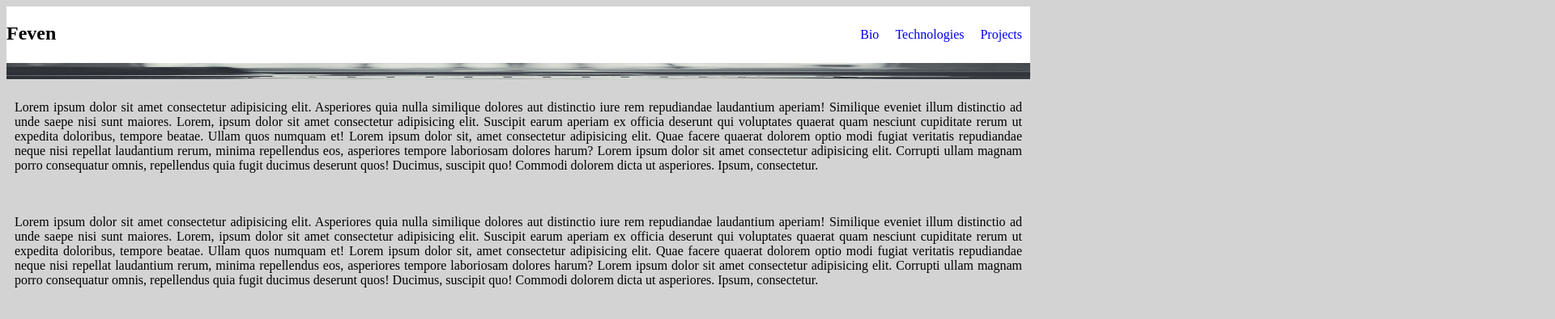
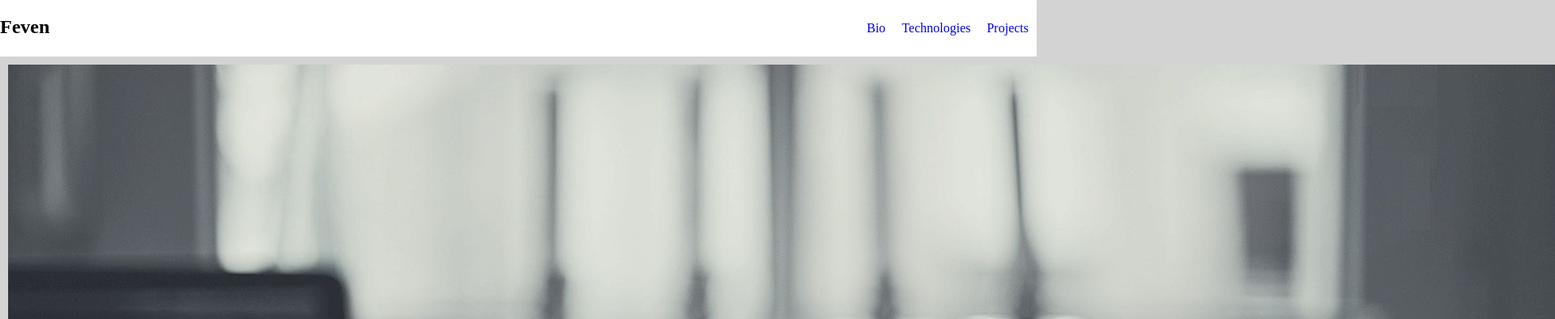
Before and after one commit to Feven90/personal-bio-site, a plain HTML site: page index.html in a window 1280 px wide. Shown: the top 395 px of the page at 81% size, 1920 px wide, since content can reach past the window. Drawn offline with Linux system fonts and the light colour scheme.

Commit message:
width and height for the images being printed from javascript

```diff
--- a/index.html
+++ b/index.html
@@ -11,7 +11,8 @@
 <body>
  <!-- Navigation -->
  <nav class = "navigation">
-   <!-- TODO: Insert some sort of H1-H6 with your name here --><h2>
+   <!-- TODO: Insert some sort of H1-H6 with your name here -->
+   <h2>
    Feven
    </h2>
    <ul id="navLinks">
@@ -27,7 +28,7 @@
 
  <!-- <img id = "img1" src="https://images.unsplash.com/photo-1492055995629-7253a5b5afaa?ixlib=rb-0.3.5&ixid=eyJhcHBfaWQiOjEyMDd9&s=4d7a5e43e9ab5c73b094803e3359b7c7&w=1000&q=80"> -->
  <div class="fullPage" id="firstPage">
-<!-- <img id = "img1" src="../images/bio_img.jpg" alt=""> -->
+<img id = "img1" src="../images/bio_img.jpg" alt="">
  </div>
  <div class="fullPage" id="bioPage">
    <!-- TODO: Fill in bio info here: What is your background? Why do you want to go into development? What do you love about development? -->
--- a/main.css
+++ b/main.css
@@ -1,11 +1,24 @@
 body {
     background-color: lightgray;
+    margin: 0px;
+    top: 0;
    }
-#firstPage {
+/* #firstPage {
     background-image: url("../images/bio_img.jpg");
     background-repeat: no-repeat;
     background-size: 100% 100%;
     background-position: center;
+    width: auto;
+    height: auto;
+} */
+#img1 {
+    background-repeat: no-repeat;
+    background-size: 100% 100%;
+    background-position: center;
+}
+#image {
+    width: 400px;
+    height: 200px;
 }
 
 .container {
```
